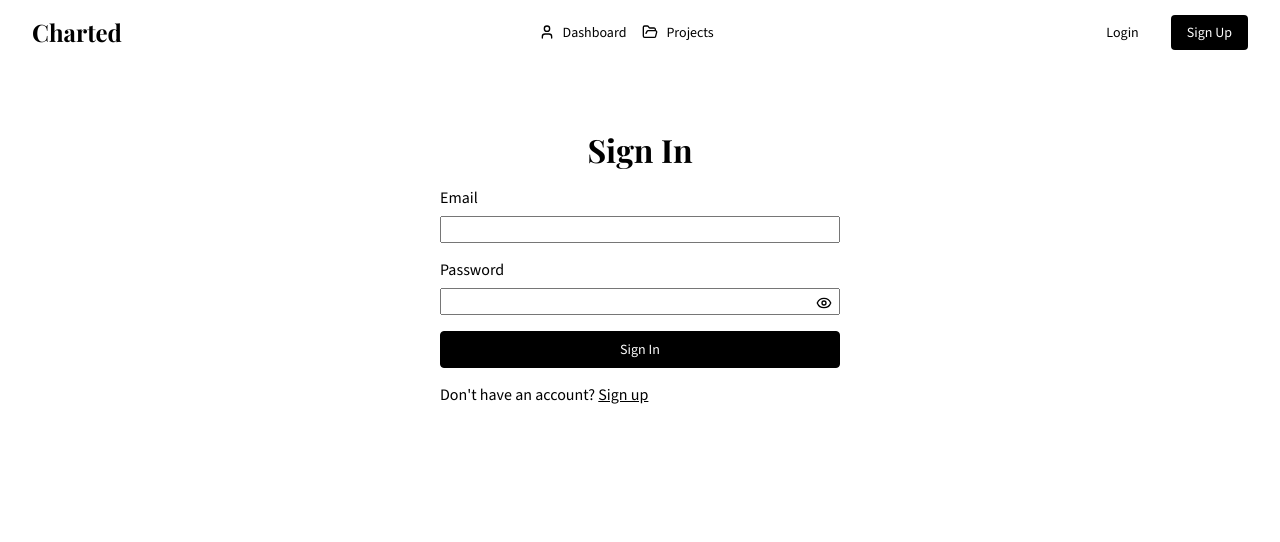
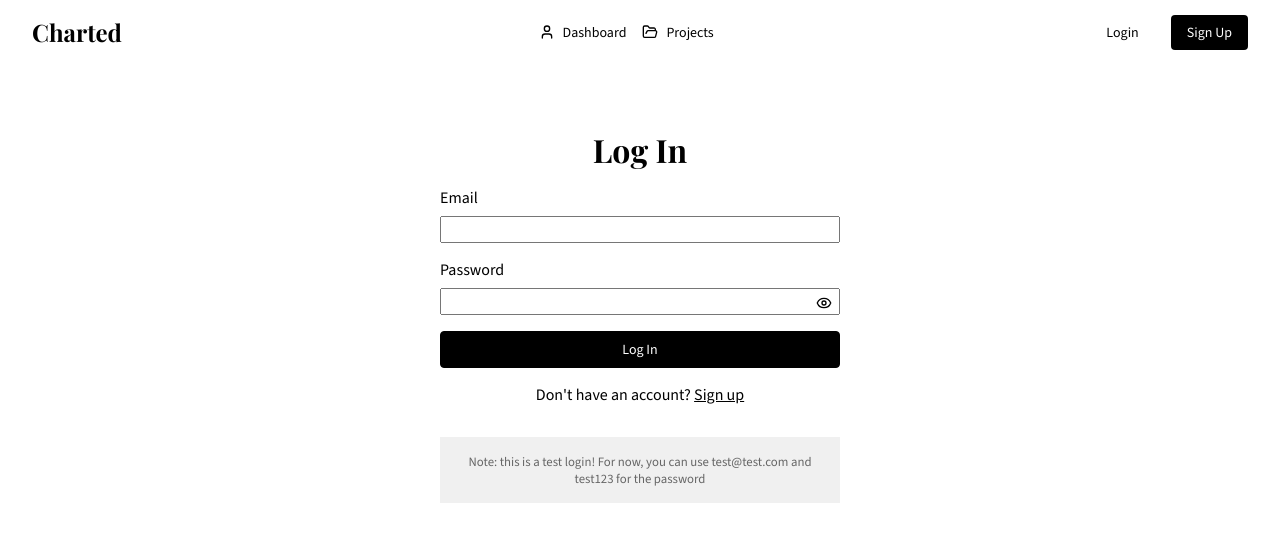
Before and after one commit to mmcampbell04/charted, a React (Vite) app in the folder frontend/: page /login in a window 1280 px wide. Shown: the top 542 px of the page. Built offline with nearby package versions, Linux system fonts and the light colour scheme; no server answers; a web font is replaced by a local one.

Commit message:
replace sign in with log in

```diff
--- a/frontend/src/components/Login/index.tsx
+++ b/frontend/src/components/Login/index.tsx
@@ -20,10 +20,10 @@ export const LoginForm = () => {
   return (
     <div className={styles.container}>
       <div className={styles.formContainer}>
-        <h1>Sign In</h1>
+        <h1>Log In</h1>
         <Form
           onSubmit={handleSubmit}
-          submitText="Sign In"
+          submitText="Log In"
           isLoading={isLoading}
           error={error?.message}
         >
@@ -46,11 +46,15 @@ export const LoginForm = () => {
           />
         </Form>
 
-        <div>
+        <div className={styles.signupContainer}>
           <p>
             Don't have an account? <Link to="/register">Sign up</Link>
           </p>
         </div>
+      </div>
+      <div className={styles.noteContainer}>
+        Note: this is a test login! For now, you can use test@test.com and
+        test123 for the password
       </div>
     </div>
   );
--- a/frontend/src/components/Register/index.tsx
+++ b/frontend/src/components/Register/index.tsx
@@ -67,7 +67,7 @@ export default function RegisterForm() {
 
         <div>
           <p>
-            Already have an account? <Link to="/login">Sign in</Link>
+            Already have an account? <Link to="/login">Log in</Link>
           </p>
         </div>
       </div>
```
